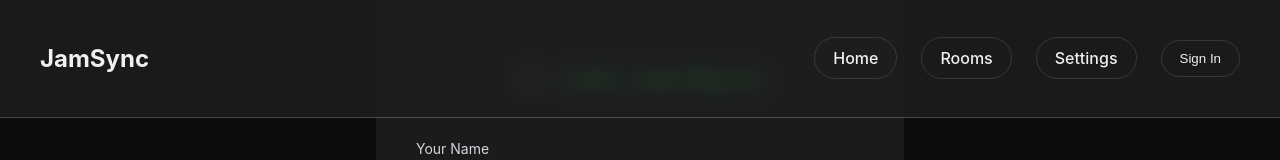
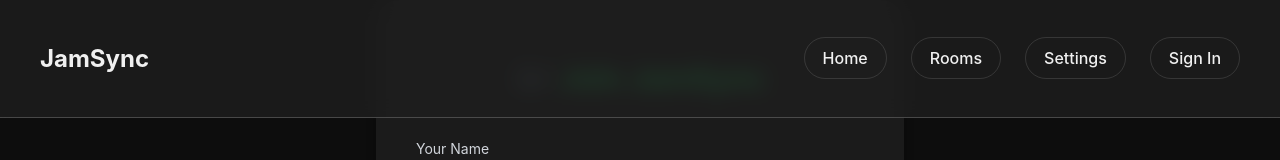
Before and after one commit to aditidalvi3/Jam-Sync, a React (Create React App) app: page /rooms in a window 1280 px wide. Shown: the top 160 px of the page. Built offline with nearby package versions, Linux system fonts and the light colour scheme; no server answers.

Commit message:
lets see

```diff
--- a/src/components/Navbar.js
+++ b/src/components/Navbar.js
@@ -14,7 +14,8 @@ function Navbar() {
             <li><NavLink to="/">Home</NavLink></li>
             <li><NavLink to="/rooms">Rooms</NavLink></li>
             <li><NavLink to="/settings">Settings</NavLink></li>
-            <li><button className="nav-btn">Sign In</button></li>
+            {/* FIX: Changed button to NavLink to route to the login page */}
+            <li><NavLink to="/login" className="nav-btn">Sign In</NavLink></li>
           </ul>
         </div>
       </div>
```
